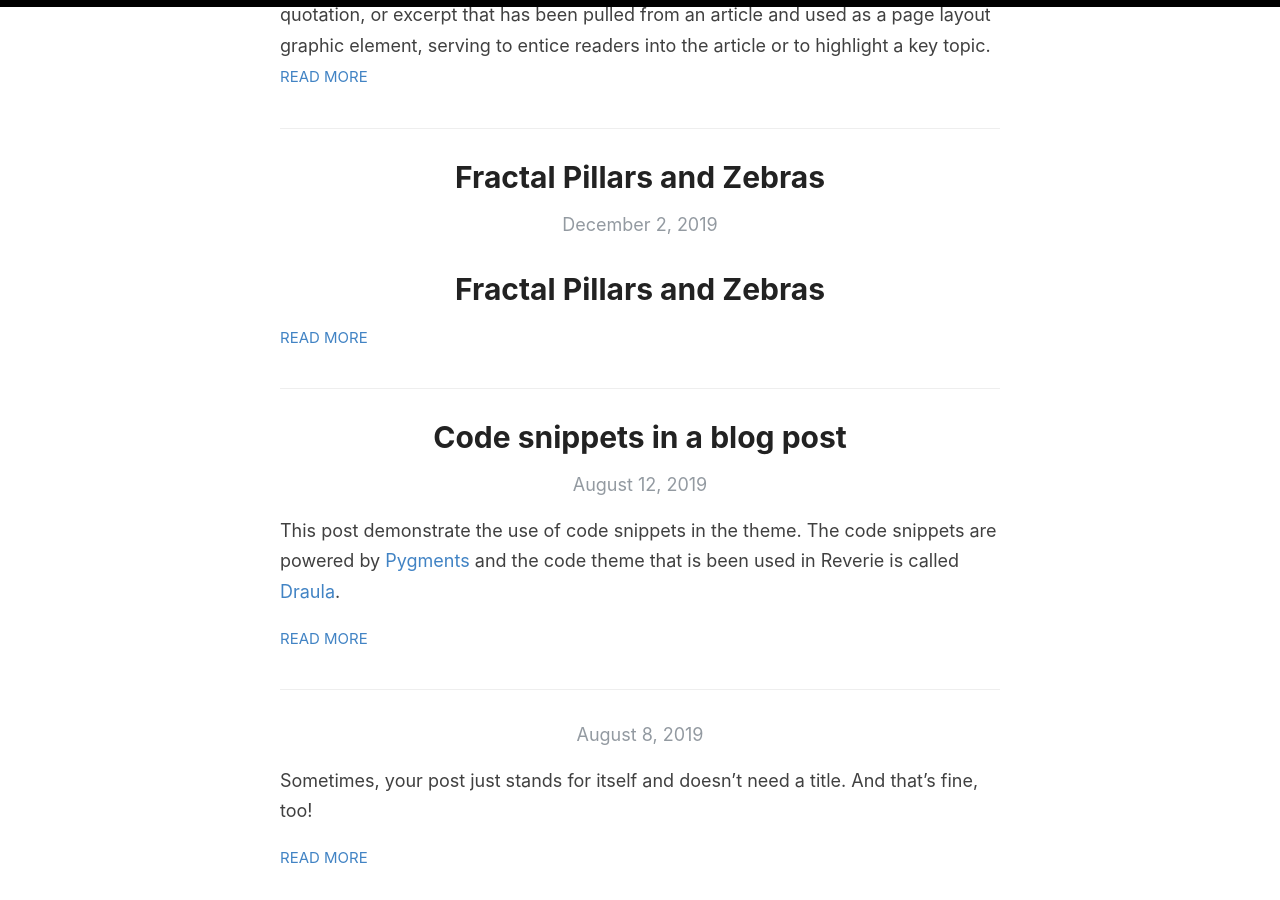
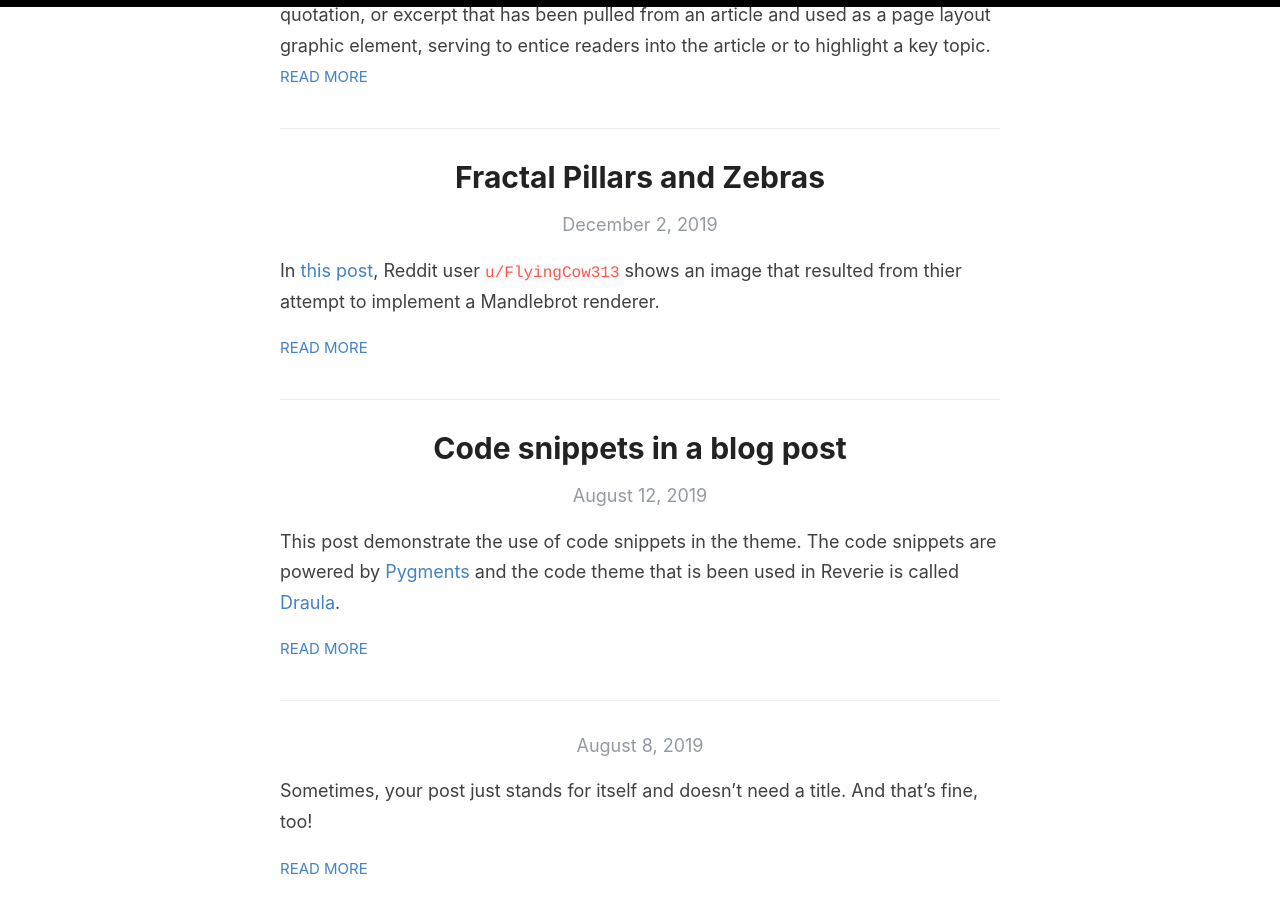
Before and after one commit to DylanCope/dylancope.github.io, a Jekyll site: the page built from index.html, in a window 1280 px wide and 900 px high, scrolled down 605 px. Built offline with Jekyll 4.4.1, drawn with Linux system fonts in a browser that asks for light colours; the list of posts is cut into pages by our own code.

Commit message:
Update 2019-12-2-fractal-pillars-and-zebras.md

```diff
--- a/_posts/2019-12-2-fractal-pillars-and-zebras.md
+++ b/_posts/2019-12-2-fractal-pillars-and-zebras.md
@@ -3,9 +3,6 @@ layout: post
 title: Fractal Pillars and Zebras
 categories: [Maths, Fun]
 ---
-
-
-# Fractal Pillars and Zebras
 
 In [this post](https://www.reddit.com/r/Python/comments/e4js7g/an_error_in_my_code_makes_the_mandelbrot_set_look/?utm_medium=android_app&utm_source=share), Reddit user `u/FlyingCow313` shows an image that resulted from thier attempt to implement a Mandlebrot renderer.
 
```
